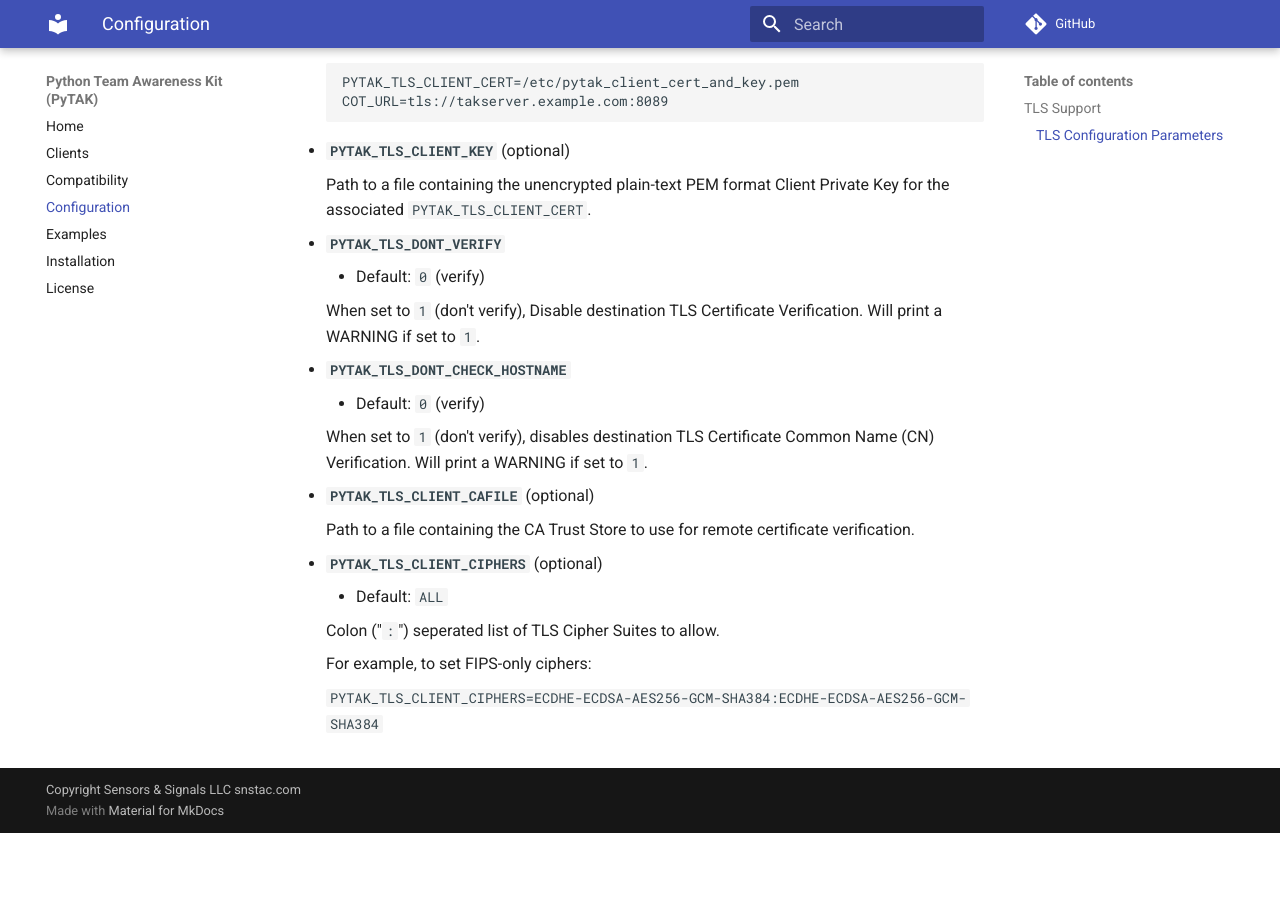
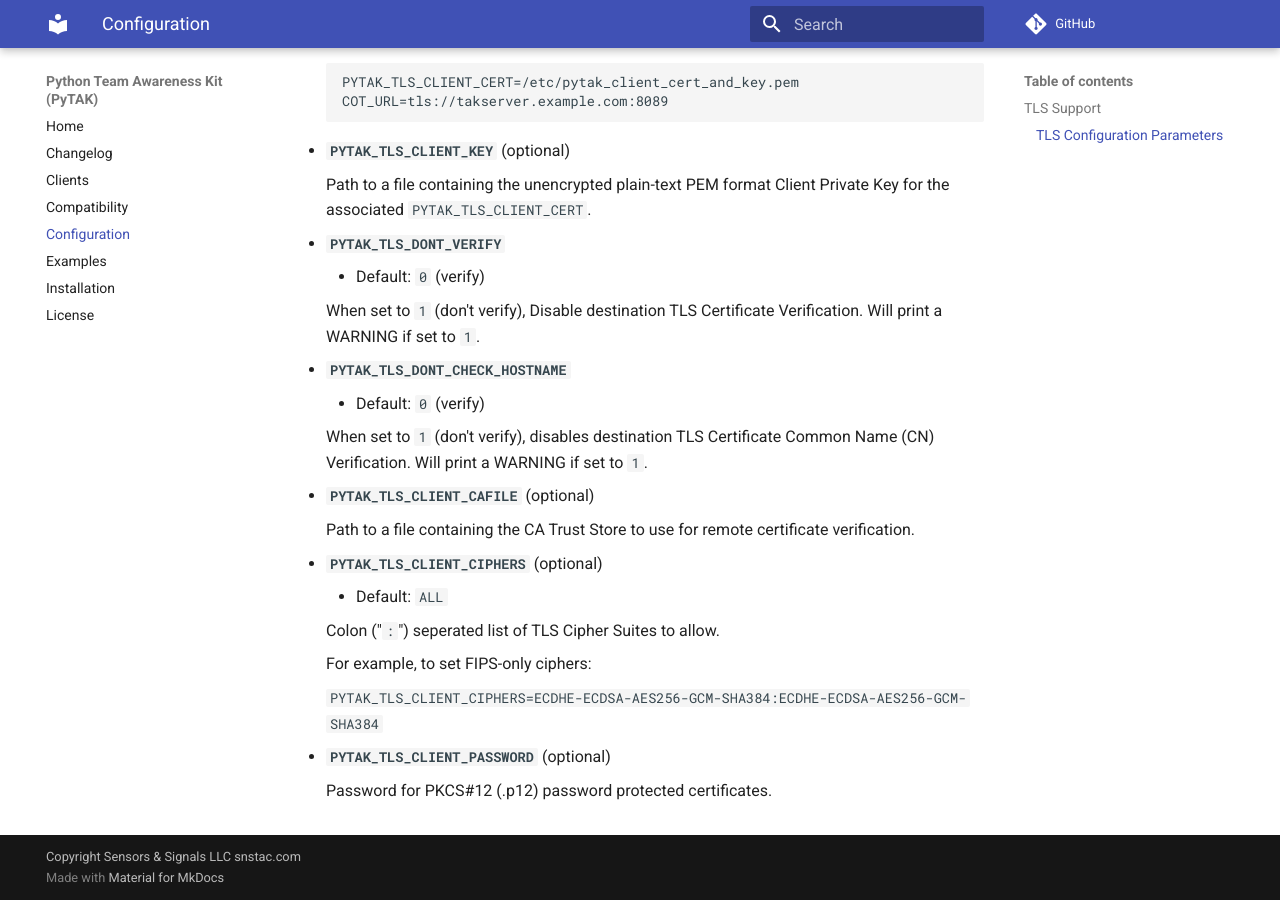
Before and after one commit to snstac/pytak, an MkDocs documentation site: the page built from docs/configuration.md, in a window 1280 px wide and 900 px high, scrolled down 2071 px. Built offline with MkDocs 1.6.1 and Material for MkDocs 9.7.7, drawn with Linux system fonts in a browser that asks for light colours; comment, search, counter and statistics services are not loaded; before the commit the page ends 2904 px from its top, so only the background shows below that.

Commit message:
fixed docs backlink to changelog

```diff
--- /dev/null
+++ b/docs/changelog.md
@@ -0,0 +1 @@
+{!CHANGELOG.md!}
--- a/docs/configuration.md
+++ b/docs/configuration.md
@@ -123,3 +123,7 @@ PyTAK can send & receive data over TLS by setting the following configuration pa
     For example, to set FIPS-only ciphers:
 
     ``PYTAK_TLS_CLIENT_CIPHERS=ECDHE-ECDSA-AES256-GCM-SHA384:ECDHE-ECDSA-AES256-GCM-SHA384``
+
+* **`PYTAK_TLS_CLIENT_PASSWORD`** (optional)
+
+    Password for PKCS#12 (.p12) password protected certificates.
--- a/pytak/__init__.py
+++ b/pytak/__init__.py
@@ -19,7 +19,7 @@
 :source: <https://github.com/snstac/pytak>
 """
 
-__version__ = "6.1.0-beta1"
+__version__ = "6.1.0-beta2"
 
 
 from .constants import (  # NOQA
```
